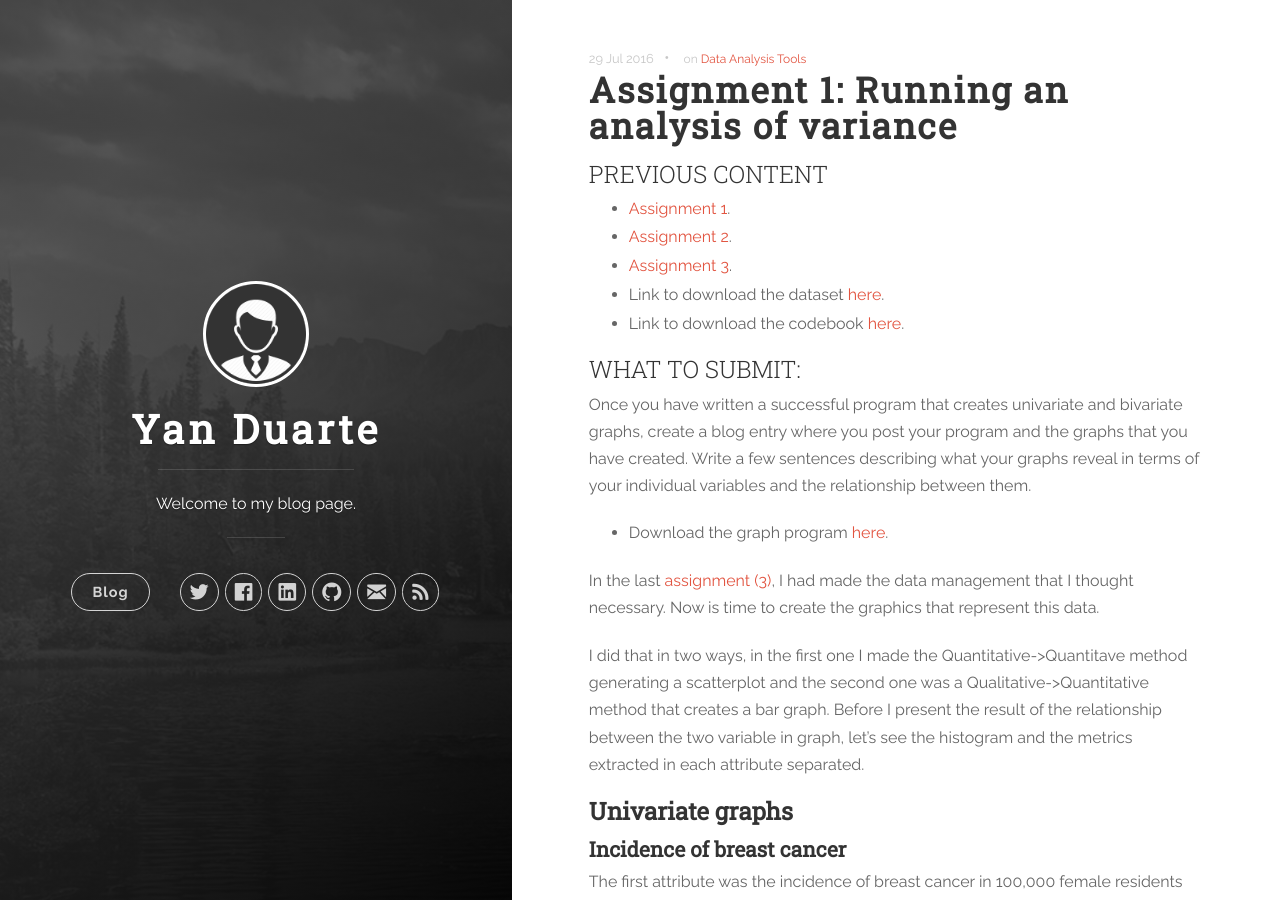
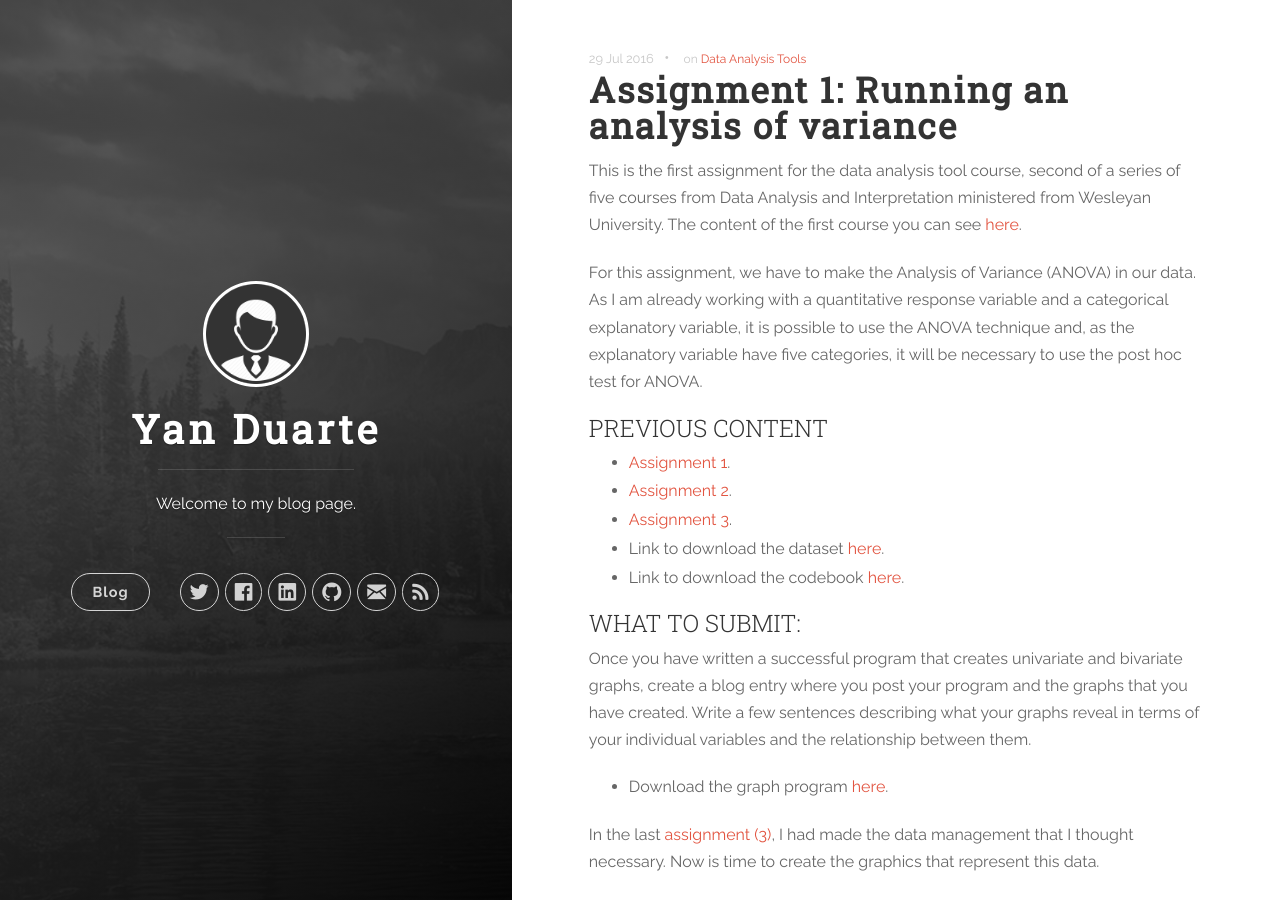
Before and after one commit to yan-duarte/yan-duarte.github.io, a Jekyll site: the page built from _posts/2016-07-29-DAT-Assignment1.md, in a window 1280 px wide and 900 px high. Built offline with Jekyll 4.4.1, drawn with Linux system fonts in a browser that asks for light colours; nearby versions of some CDN libraries.

Commit message:
Updated 2016-07-29-DAT-Assignment1.md

```diff
--- a/_posts/2016-07-29-DAT-Assignment1.md
+++ b/_posts/2016-07-29-DAT-Assignment1.md
@@ -9,6 +9,12 @@ tags:
   - Data Analysis Tools
 title: 'Assignment 1: Running an analysis of variance'
 ---
+This is the first assignment for the data analysis tool course, second of a series of five courses from Data Analysis and Interpretation ministered from Wesleyan University.
+The content of the first course you can see [here](https://yan-duarte.github.io/tags/#Data Management and Visualization).
+
+For this assignment, we have to make the Analysis of Variance (ANOVA) in our data.
+As I am already working with a quantitative response variable and a categorical explanatory variable, it is possible to use the ANOVA technique and, as the explanatory variable have five categories, it will be necessary to use the post hoc test for ANOVA.
+
 ## PREVIOUS CONTENT
 
   - [Assignment 1](https://yan-duarte.github.io/2016/Assignment1/).
```
